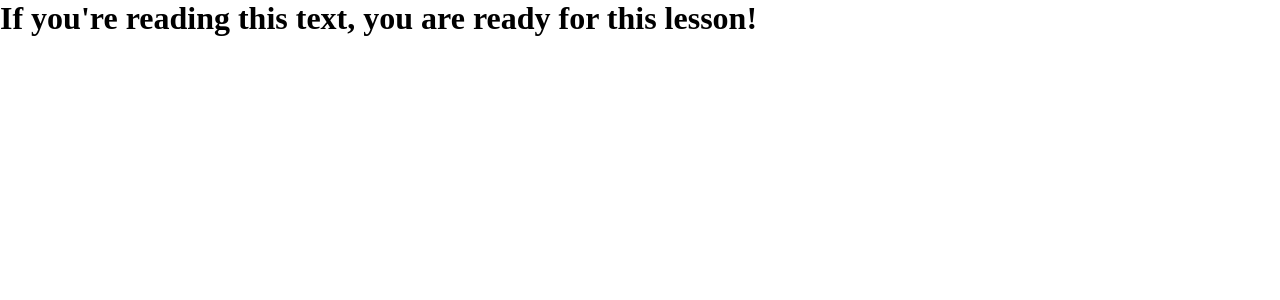
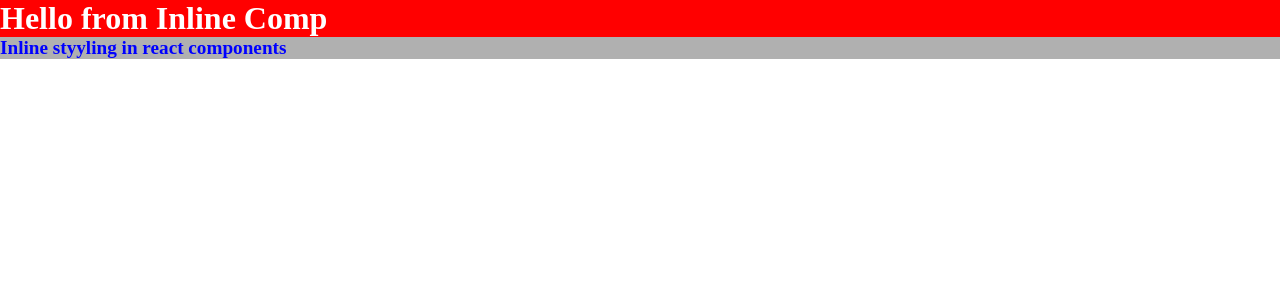
Before and after one commit to oguzhancvdr/react-styling, a React (Create React App) app: page / in a window 1280 px wide. Shown: the top 300 px of the page. Built offline with nearby package versions, Linux system fonts and the light colour scheme.

Commit message:
create inline comp and apply styles

```diff
--- a/src/App.js
+++ b/src/App.js
@@ -1,7 +1,10 @@
+import Inline from "./components/inline/Inline"
+
+
 const App = () => {
   return (
     <div>
-      <h1>If you're reading this text, you are ready for this lesson!</h1>
+      <Inline />
     </div>
   );
 };
--- a/src/components/inline/Inline.js
+++ b/src/components/inline/Inline.js
@@ -1,7 +1,21 @@
+const myStyles = {
+  par : {
+    color:"blue",
+    fontSize:"1.2rem",
+    fontWeight:"bolder"
+  },
+  secondDiv: {
+    backgroundColor:"#b0b0b0"
+  }
+}
+
 const Inline = () => {
   return (
-    <div>
+    <div style={{backgroundColor:"red", color:"#fff"}}>
       <h1>Hello from Inline Comp</h1>
+      <div style={myStyles.secondDiv}>
+        <p style={myStyles.par}>Inline styyling in react components</p>
+      </div>
     </div>
   );
 };
```
